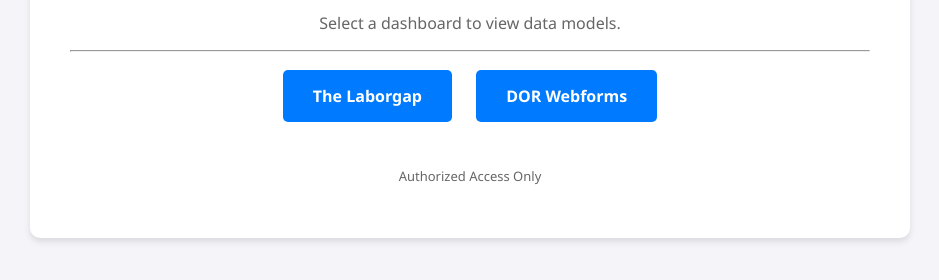
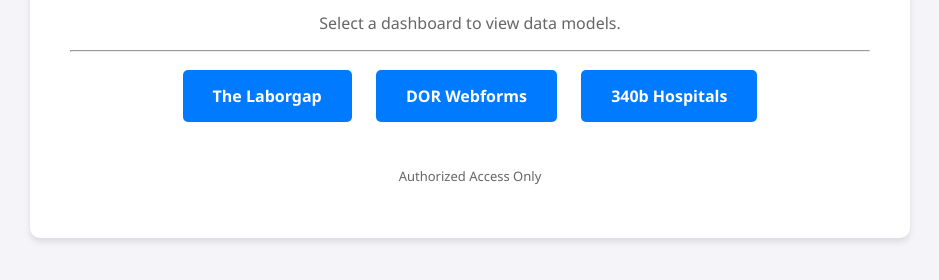
Before and after one commit to MysticChordsOfRAM/EchoShiny, a plain HTML site: page index.html in a window 1280 px wide. Shown: the part 172-452 px from the top of the page, without its empty margins (170-1109 px from the left). Drawn offline with Linux system fonts and the light colour scheme.

Commit message:
new dash, small fixes

```diff
--- a/index.html
+++ b/index.html
@@ -20,6 +20,7 @@
 
   <a href="./laborgap_dashboard/" class="btn">The Laborgap</a>
   <a href="./webform_dashboard/" class="btn">DOR Webforms</a>
+  <a href="./340b_dashboard/" class="btn">340b Hospitals</a>
   <br><br>
   <p style="font-size: small;">Authorized Access Only</p>
 </div>
```
Also changed, not shown: 2 other files.
